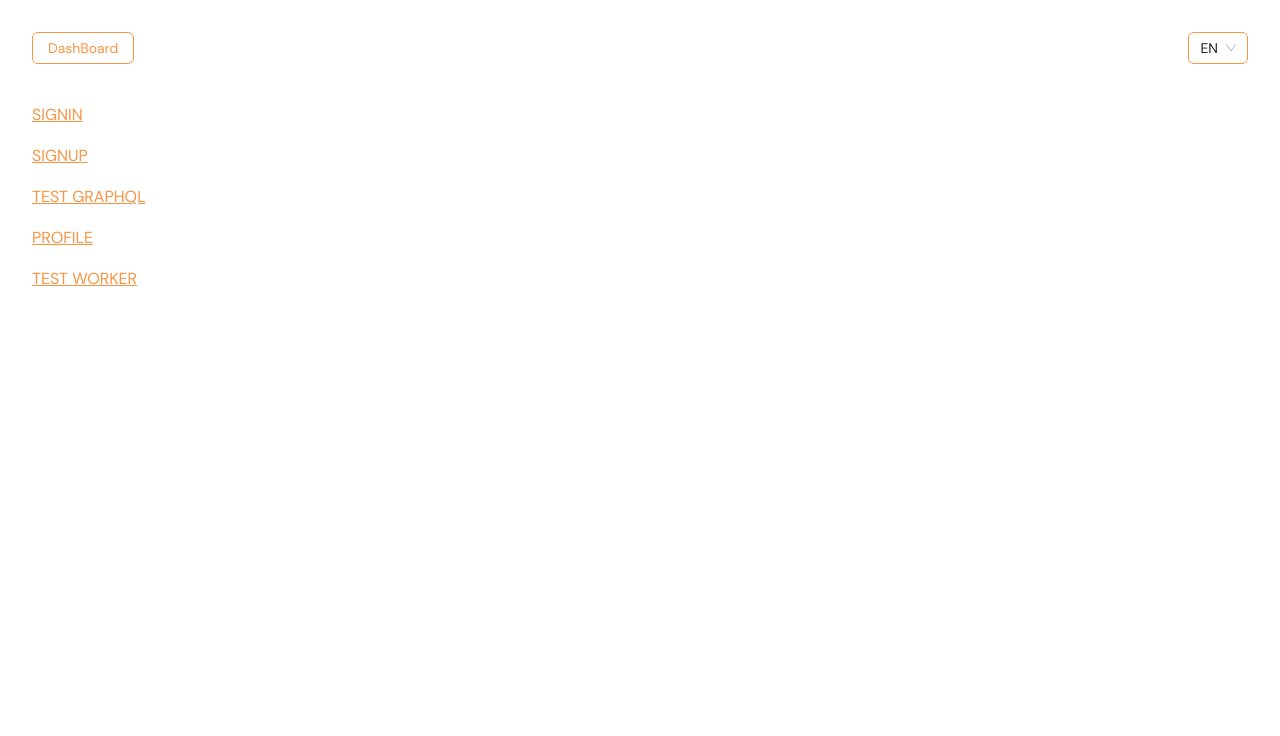
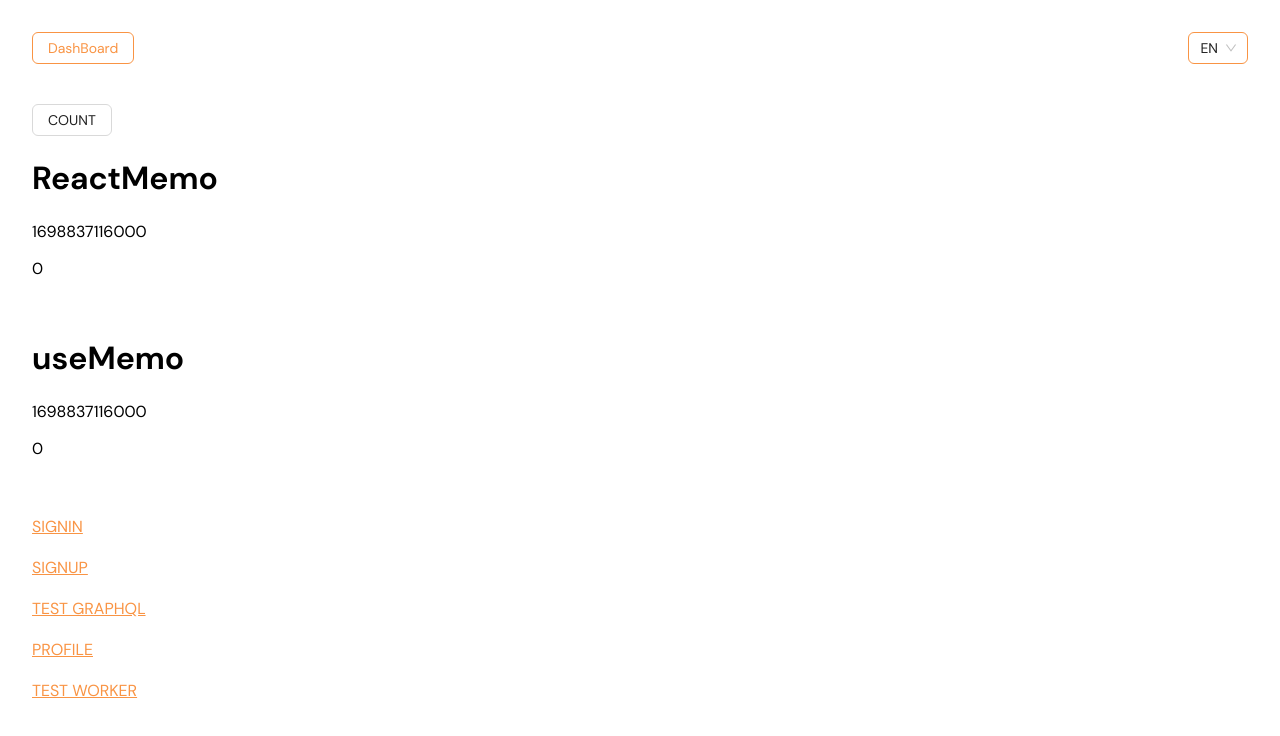
Before and after one commit to macminhtung/vite-reactjs, a React (Vite) app: page /dashboard in a window 1280 px wide. Shown: the top 736 px of the page. Built offline with nearby package versions, Linux system fonts and the light colour scheme; no server answers.

Commit message:
compare useMemo and react.memo

```diff
--- a/src/pages/DashBoard/index.tsx
+++ b/src/pages/DashBoard/index.tsx
@@ -1,12 +1,41 @@
+import { memo, useMemo, useState } from 'react';
 import { useTrans } from 'i18n';
 import { Link } from 'react-router-dom';
 import { ROUTER_PATHS } from 'common/constant';
 import { LanguageKeyEnum } from 'languages';
+import { CustomButton } from 'components/antd';
+
+const TestReactMemo = memo((props: { count: number }) => {
+  return (
+    <div>
+      <p>{new Date().getTime()}</p>
+      <p>{props.count}</p>
+    </div>
+  );
+});
 
 export const DashBoard = () => {
   const { t } = useTrans();
+  const [count, setCount] = useState(0);
+
+  const testUseMemo = useMemo(() => {
+    return (
+      <div>
+        <p>{new Date().getTime()}</p>
+        <p>{count}</p>
+      </div>
+    );
+  }, [count]);
+
   return (
     <div>
+      <CustomButton onClick={() => setCount(count + 1)}>COUNT</CustomButton>
+      <h1>ReactMemo</h1>
+      <TestReactMemo count={count} />
+      <br />
+      <h1>useMemo</h1>
+      {testUseMemo}
+      <br />
       <div className='mt-5'>
         <Link className='text-orange' to={ROUTER_PATHS.SIGNIN}>
           {t(LanguageKeyEnum.SIGNIN)}
```
Also changed, not shown: 1 other file (tests, documents, lock files or other folders).
